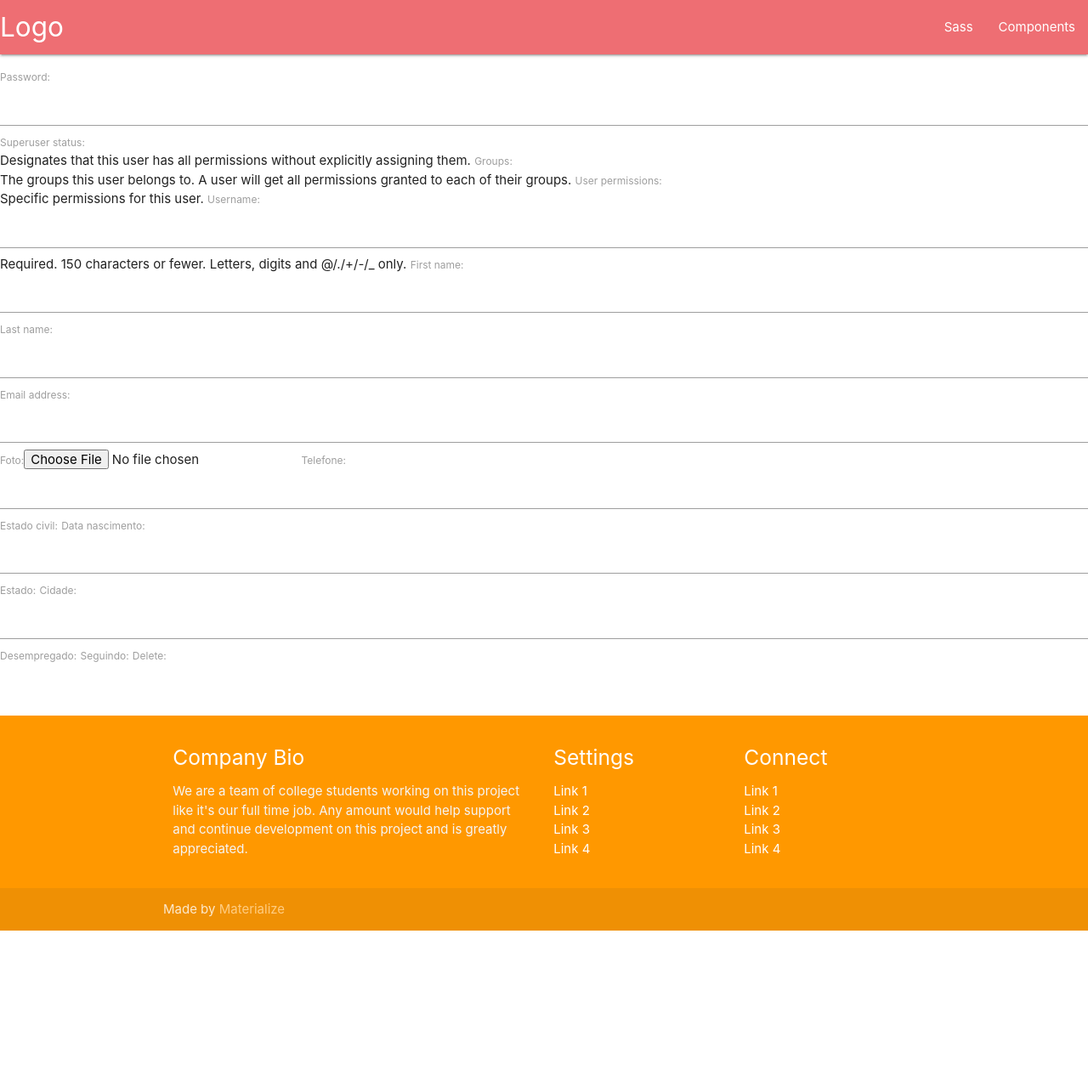
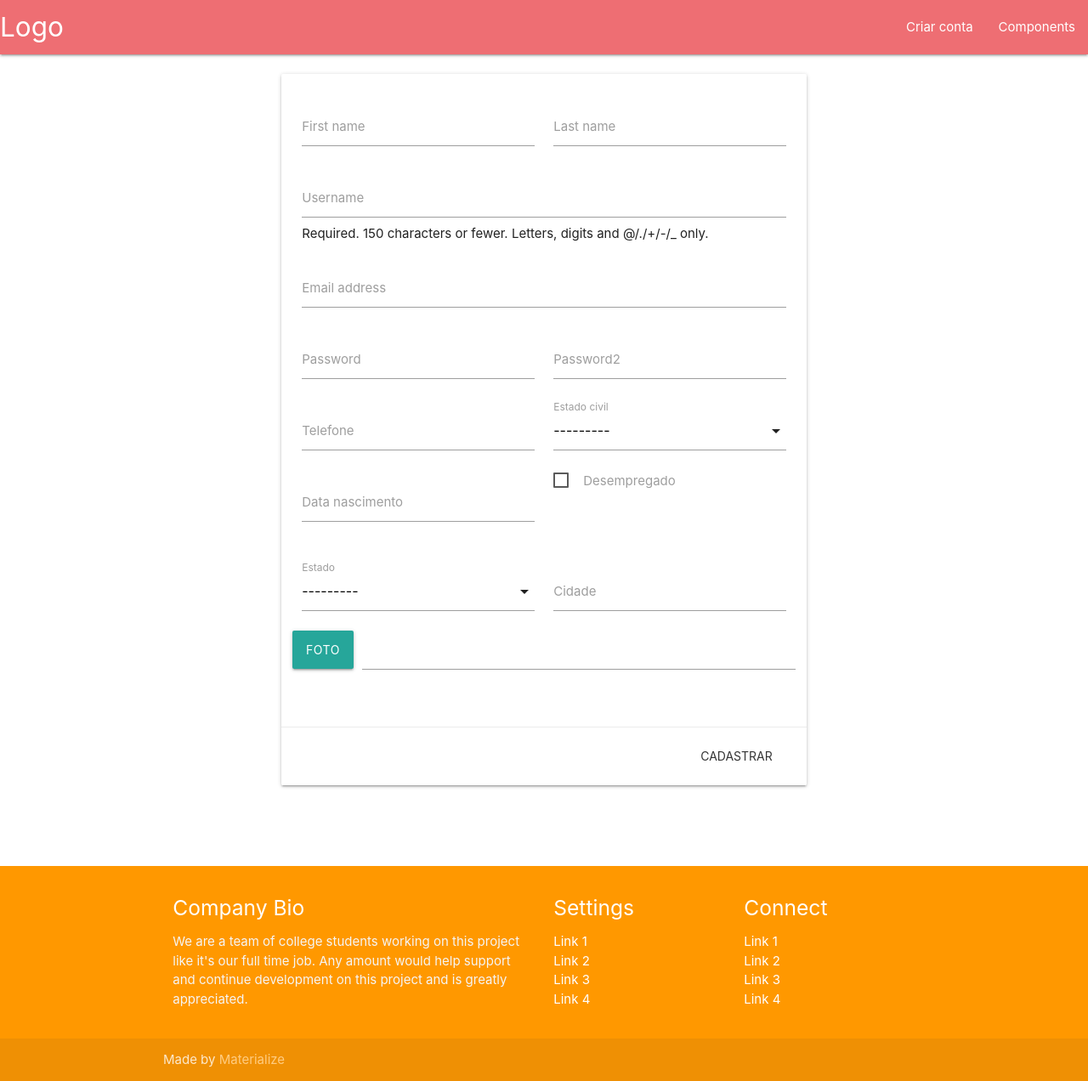
Before and after one commit to AlvaroLQueiroz/piadouro_apex, a Django app: page /cadastro/ in a window 1280 px wide. Shown: the whole page at 85% size. Before the commit the page ends 1095 px from the top, so only its background shows below. Run offline with Django 3.2, Linux system fonts and the light colour scheme; data comes from the database, SQL or seed files in the repository; parts of the project's set-up code (start-up, migrations or seed data) failed here and were passed over; some libraries are stand-ins or nearby versions.

Commit message:
Melhoria na tela de cadastro

```diff
--- a/pessoa/forms.py
+++ b/pessoa/forms.py
@@ -1,12 +1,30 @@
-from django.forms import ModelForm, inlineformset_factory
+from django.forms import ModelForm, inlineformset_factory, CharField, PasswordInput, Select
 from django.contrib.auth.models import User
 from pessoa.models import Perfil
 
 class UserForm(ModelForm):
+    password2 = CharField(max_length=60, required=True, widget=PasswordInput())
 
     class Meta:
         model = User
-        exclude = ['is_staff', 'is_active', 'date_joined', 'last_login']
+        exclude = [
+            'is_staff',
+            'is_active',
+            'date_joined',
+            'last_login',
+            'groups',
+            'user_permissions',
+            'is_superuser',
+        ]
+        widgets = {
+            'password': PasswordInput()
+        }
 
 
-UserProfileForm = inlineformset_factory(User, Perfil, exclude=('usuario', ))
+class UserProfileForm(ModelForm):
+    class Meta:
+        model = Perfil
+        exclude = ['usuario']
+        # widgets = {
+        #     'estado_civil': Select()
+        # }
--- a/pessoa/templates/create_user.html
+++ b/pessoa/templates/create_user.html
@@ -2,6 +2,84 @@
 
 
 {% block principal %}
-{{ form }}
-{{ profile_form }}
+<div class="row">
+  <div class="col s12 m6 offset-m3">
+    <div class="card">
+      <form id="registration-form" action="{% url 'registration' %}" method="POST" class="card-content row">
+        <div class="input-field col s12 m6">
+          {{ form.first_name }}
+          <label for="id_first_name">{{ form.first_name.label }}</label>
+        </div>
+        <div class="input-field col s12 m6">
+          {{ form.last_name }}
+          <label for="id_last_name">{{ form.last_name.label }}</label>
+        </div>
+
+        <div class="input-field col s12">
+          {{ form.username }}
+          <label for="id_username">{{ form.username.label }}</label>
+          {{ form.username.help_text }}
+        </div>
+
+        <div class="input-field col s12">
+          {{ form.email }}
+          <label for="id_email">{{ form.email.label }}</label>
+        </div>
+
+        <div class="input-field col s12 m6">
+          {{ form.password }}
+          <label for="id_password">{{ form.password.label }}</label>
+        </div>
+
+        <div class="input-field col s12 m6">
+          {{ form.password2 }}
+          <label for="id_password2">{{ form.password2.label }}</label>
+        </div>
+
+        <div class="input-field col s12 m6">
+          {{ profile_form.telefone }}
+          <label for="id_telefone">{{ profile_form.telefone.label }}</label>
+        </div>
+
+        <div class="input-field col s12 m6">
+          {{ profile_form.estado_civil }}
+          <label for="id_estado_civil">{{ profile_form.estado_civil.label }}</label>
+        </div>
+
+        <div class="input-field col s12 m6">
+          {{ profile_form.data_nascimento }}
+          <label for="id_data_nascimento">{{ profile_form.data_nascimento.label }}</label>
+        </div>
+        <p class="col s12 m6 checkbox">
+          <label>
+            {{ profile_form.desempregado }}
+            <span>{{ profile_form.desempregado.label }}</span>
+          </label>
+        </p>
+
+        <div class="input-field col s12 m6">
+          {{ profile_form.estado }}
+          <label for="id_estado">{{ profile_form.estado.label }}</label>
+        </div>
+        <div class="input-field col s12 m6">
+          {{ profile_form.cidade }}
+          <label for="id_cidade">{{ profile_form.cidade.label }}</label>
+        </div>
+
+        <div class="file-field input-field">
+          <div class="btn">
+            <span>Foto</span>
+            {{ profile_form.foto }}
+          </div>
+          <div class="file-path-wrapper">
+            <input class="file-path validate" type="text">
+          </div>
+        </div>
+      </form>
+      <div class="card-action right-align">
+        <button form="registration-form" class="waves-effect waves-teal btn-flat" type="submit">Cadastrar</button>
+      </div>
+    </div>
+  </div>
+</div>
 {% endblock principal %}
--- a/piadouro/static/css/style.css
+++ b/piadouro/static/css/style.css
@@ -12,3 +12,7 @@
 .icon-block .material-icons {
 	font-size: inherit;
 }
+
+.checkbox {
+  height: 7rem;
+}
--- a/piadouro/static/js/init.js
+++ b/piadouro/static/js/init.js
@@ -6,3 +6,8 @@
 
     }); // end of document ready
   })(jQuery); // end of jQuery name space
+
+document.addEventListener('DOMContentLoaded', function() {
+  var elems = document.querySelectorAll('select');
+  var instances = M.FormSelect.init(elems, {});
+});
--- a/piadouro/templates/base.html
+++ b/piadouro/templates/base.html
@@ -1,5 +1,3 @@
-
-
 {% load static %}
 
 <!DOCTYPE html>
@@ -25,7 +23,7 @@
     <div class="nav-wrapper">
       <a href="#!" class="brand-logo">Logo</a>
       <ul class="right hide-on-med-and-down">
-        <li><a href="sass.html">Sass</a></li>
+        <li><a href="{% url 'registration' %}">Criar conta</a></li>
         <li><a href="badges.html">Components</a></li>
         <!-- Dropdown Trigger -->
         {% if request.user.id %}
```
